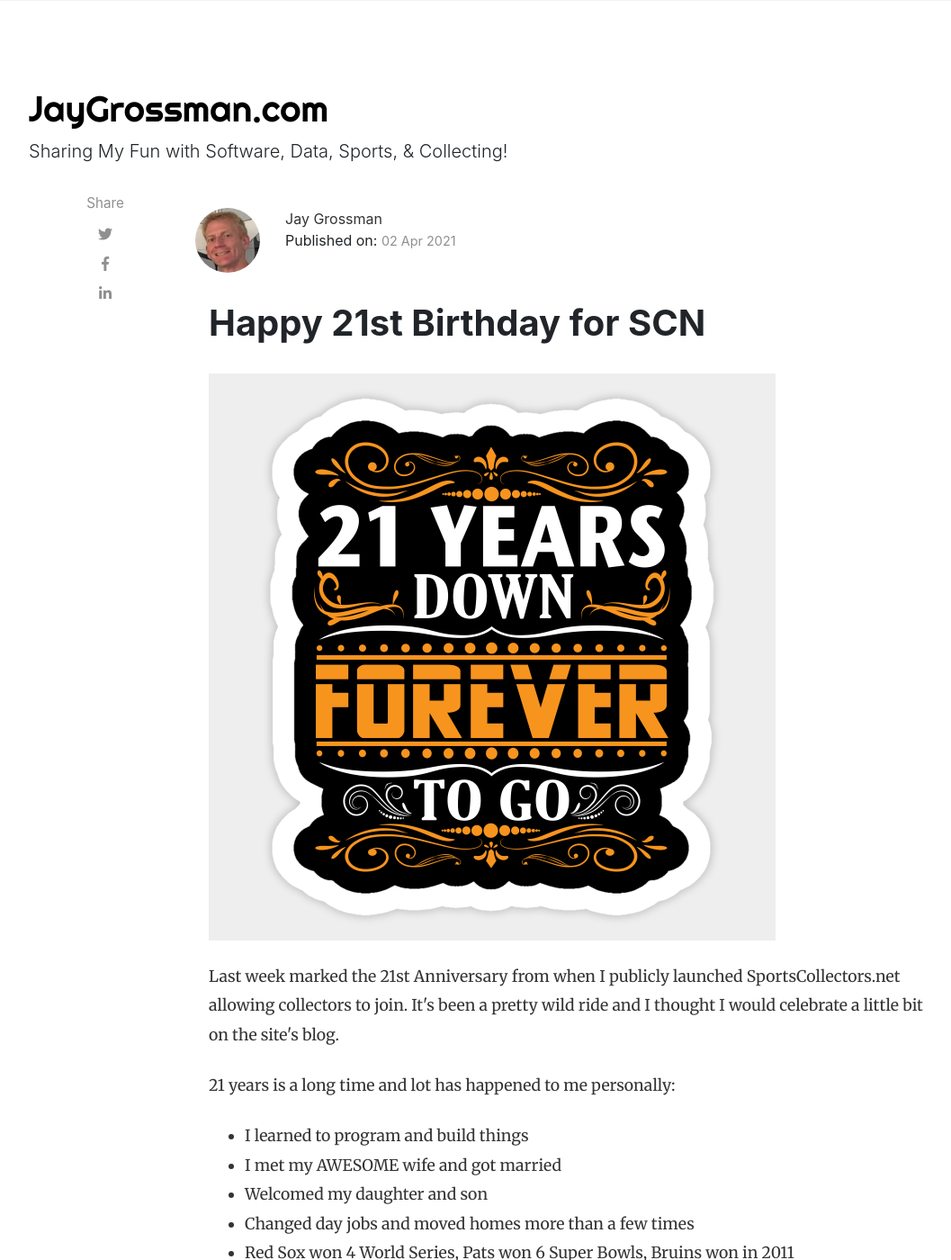
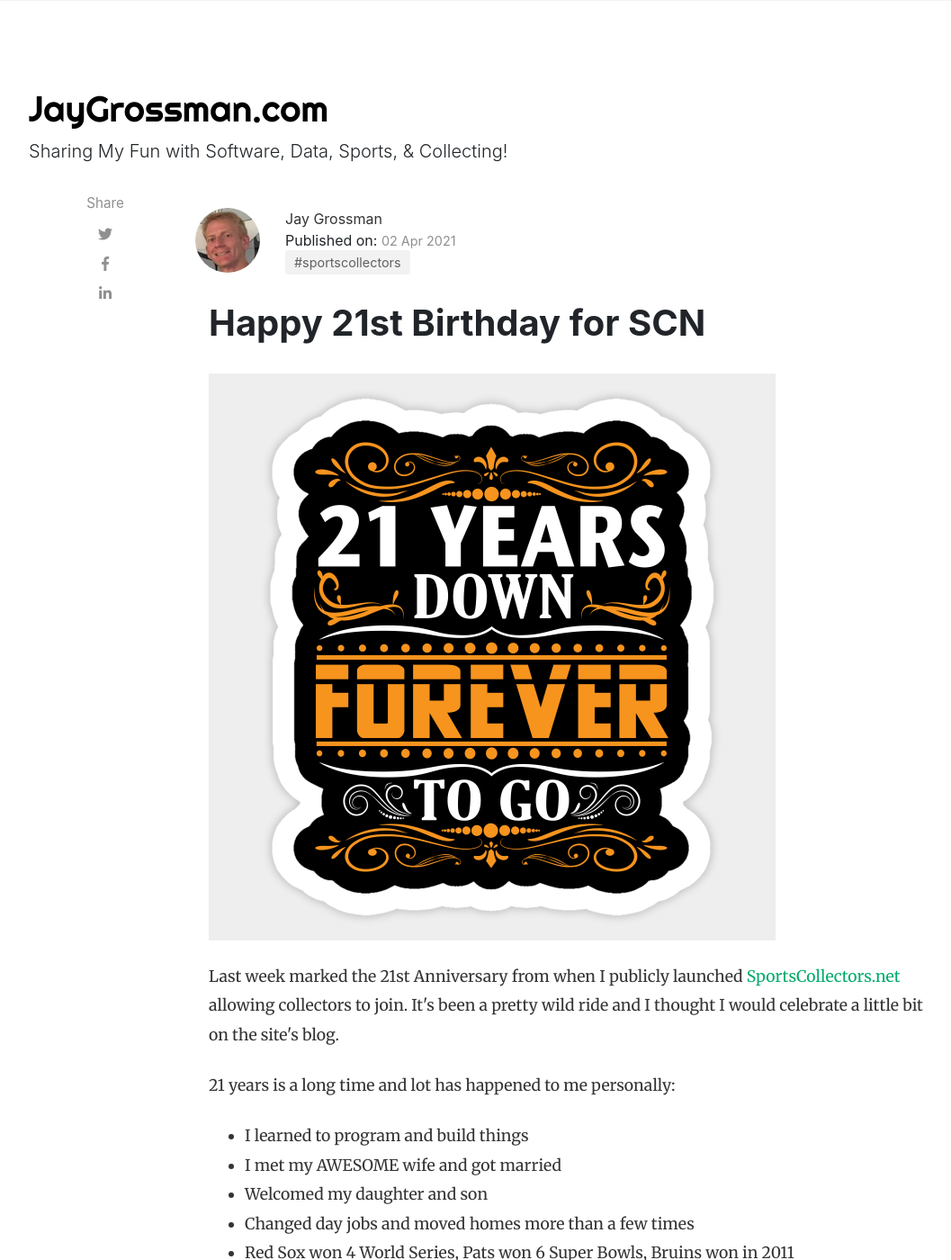
Before and after one commit to jaygrossman/jaygrossman.github.io, a Jekyll site: the page built from _posts/2021-04-02-happy-21st-birthday-for-sportscollectors.net.md, in a window 1280 px wide and 1400 px high. Shown: the whole window at 90% size, without its empty margins (53-1110 px from the left). Built offline with Jekyll 4.4.1, drawn with Linux system fonts in a browser that asks for light colours; nearby versions of some CDN libraries; comment, search, counter and statistics services are not loaded; some of the changed text lies outside the part shown.

Commit message:
fixing 21st birthday SCN thread

```diff
--- a/_posts/2021-04-02-happy-21st-birthday-for-sportscollectors.net.md
+++ b/_posts/2021-04-02-happy-21st-birthday-for-sportscollectors.net.md
@@ -2,7 +2,7 @@
 layout: post
 title:  "Happy 21st Birthday for SCN"
 author: jay
-tags: [  ]
+tags: [ sportscollectors ]
 image: assets/images/headers/21_years.png
 description: "Happy 21st Birthday for SCN"
 featured: false
@@ -10,7 +10,7 @@ hidden: false
 comments: false
 ---
 
-<p>Last week marked the 21st Anniversary from when I publicly launched SportsCollectors.net allowing collectors to join. It's been a pretty wild ride and I thought I would celebrate a little bit on the site's blog.</p>
+<p>Last week marked the 21st Anniversary from when I publicly launched <a href="https://www.sporrtscollectors.net">SportsCollectors.net</a> allowing collectors to join. It's been a pretty wild ride and I thought I would celebrate a little bit on the site's blog.</p>
 
 <p>21 years is a long time and lot has happened to me personally:</p>
 <ul>
```
